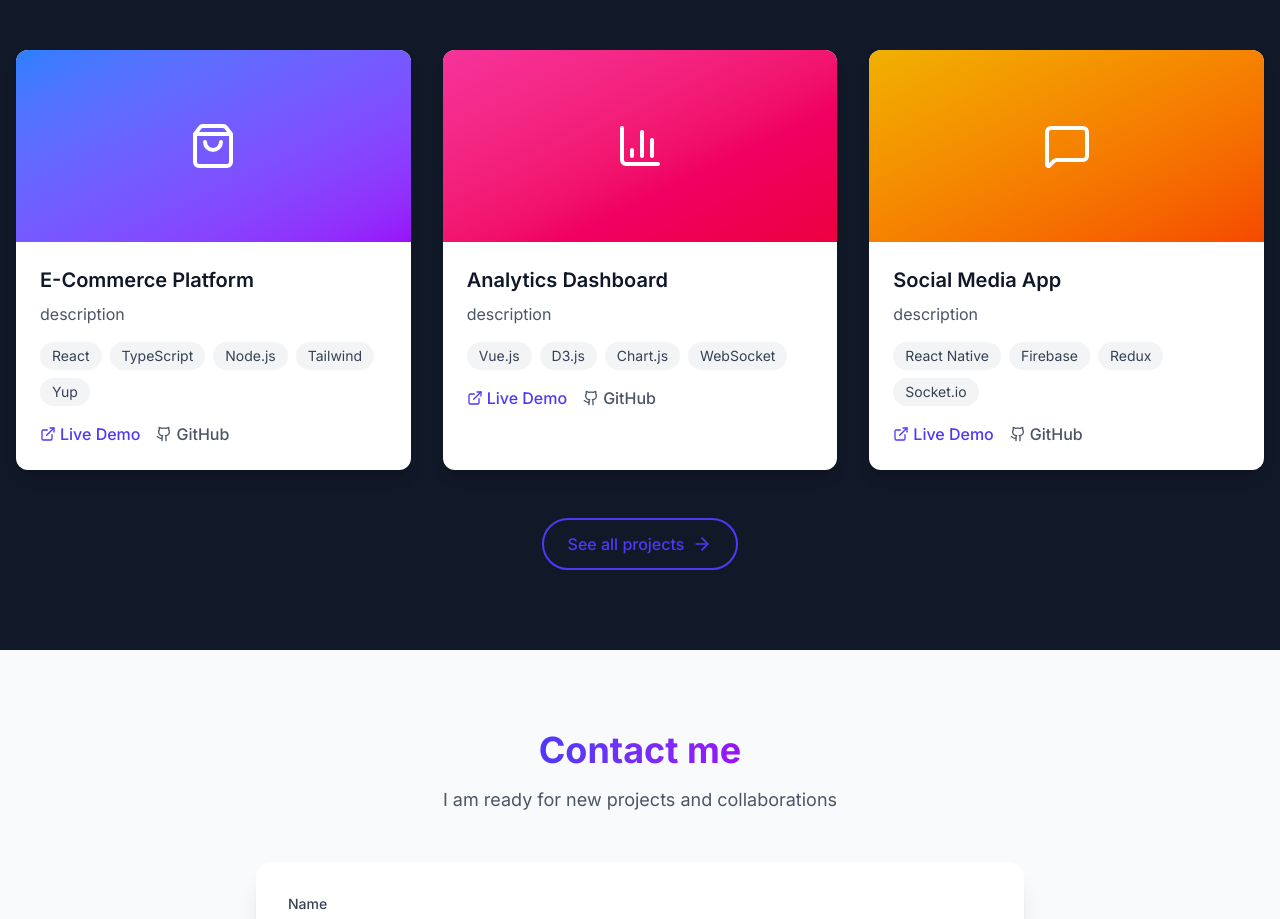
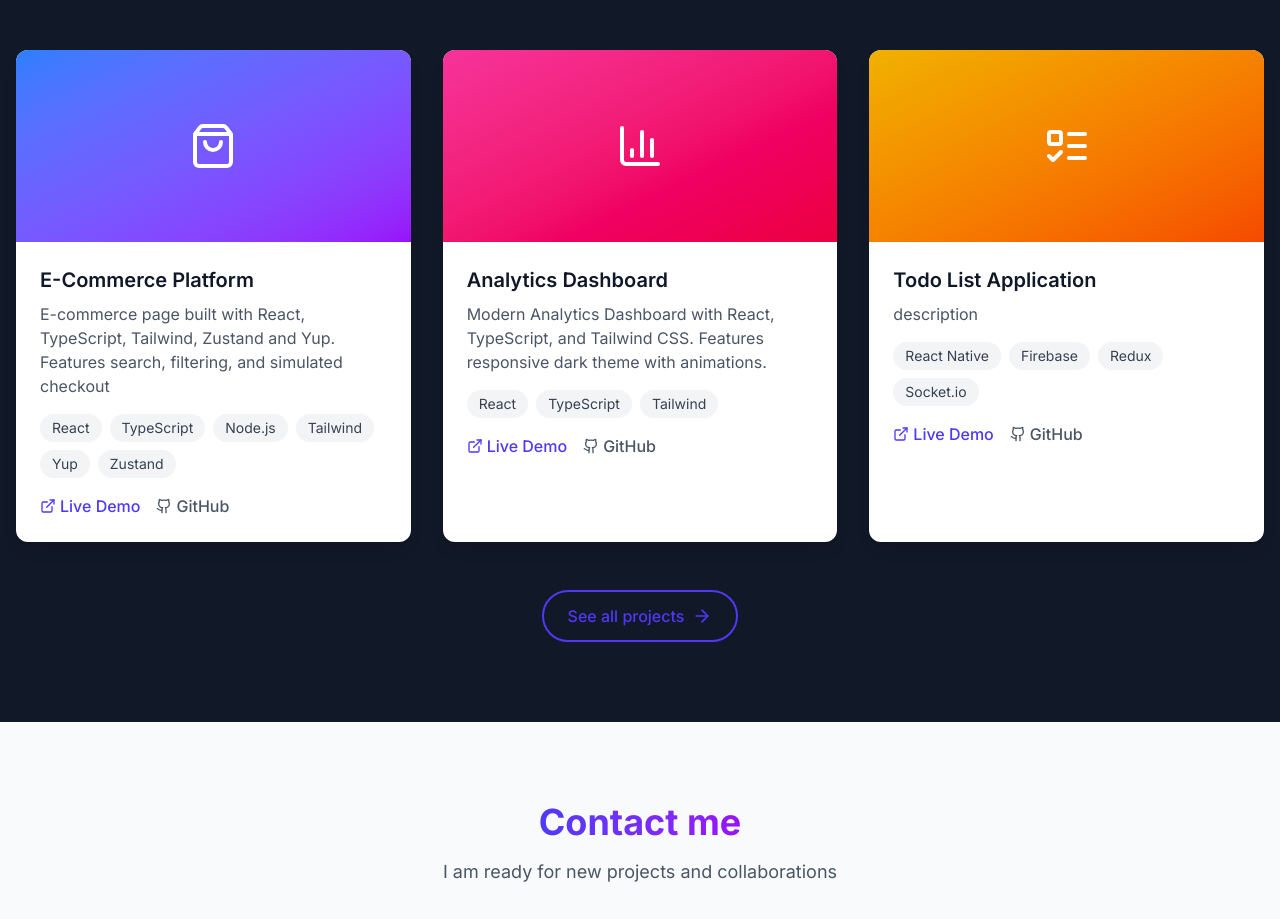
Before and after one commit to TamarCoder/portfolio, a Next.js app: page / in a window 1280 px wide. Shown: the part 1546-2465 px from the top of the page. Built offline with nearby package versions, Linux system fonts and the light colour scheme.

Commit message:
add decription my projects

```diff
--- a/app/components/Projects/ProjectsSection.tsx
+++ b/app/components/Projects/ProjectsSection.tsx
@@ -1,10 +1,10 @@
 import {
-  ArrowRight,
-  BarChart3,
-  ExternalLink,
-  Github,
-  MessageSquare,
-  ShoppingBag,
+    ArrowRight,
+    BarChart3,
+    ExternalLink,
+    Github, ListTodo,
+    MessageSquare,
+    ShoppingBag,
 } from "lucide-react";
 
 const ProjectsSection = () => {
@@ -13,25 +13,25 @@ const ProjectsSection = () => {
       icon: <ShoppingBag className="w-12 h-12" />,
       title: "E-Commerce Platform",
       description:
-        "description",
-      technologies: ["React", "TypeScript" ,"Node.js",  "Tailwind", "Yup"],
+        "E-commerce page built with React, TypeScript, Tailwind,  Zustand  and Yup. Features search, filtering, and simulated checkout",
+      technologies: ["React", "TypeScript" ,"Node.js",  "Tailwind", "Yup", 'Zustand'],
       gradient: "from-blue-500 to-purple-600",
-      demoLink: "http://localhost:3002/",
+      demoLink: "",
       githubLink: "https://github.com/TamarCoder/EcommerceApp",
     },
     {
       icon: <BarChart3 className="w-12 h-12" />,
       title: "Analytics Dashboard",
       description:
-        " description",
-      technologies: ["Vue.js", "D3.js", "Chart.js", "WebSocket"],
+        " Modern Analytics Dashboard with React, TypeScript, and Tailwind CSS. Features responsive dark theme with animations.",
+      technologies: ["React", "TypeScript", "Tailwind", ],
       gradient: "from-pink-500 to-rose-600",
       demoLink: "#",
-      githubLink: "#",
+      githubLink: "https://github.com/TamarCoder/Analytics-Dashboard",
     },
     {
-      icon: <MessageSquare className="w-12 h-12" />,
-      title: "Social Media App",
+      icon: <ListTodo  className="w-12 h-12" />,
+      title: "Todo List Application",
       description:
         "description",
       technologies: ["React Native", "Firebase", "Redux", "Socket.io"],
```
